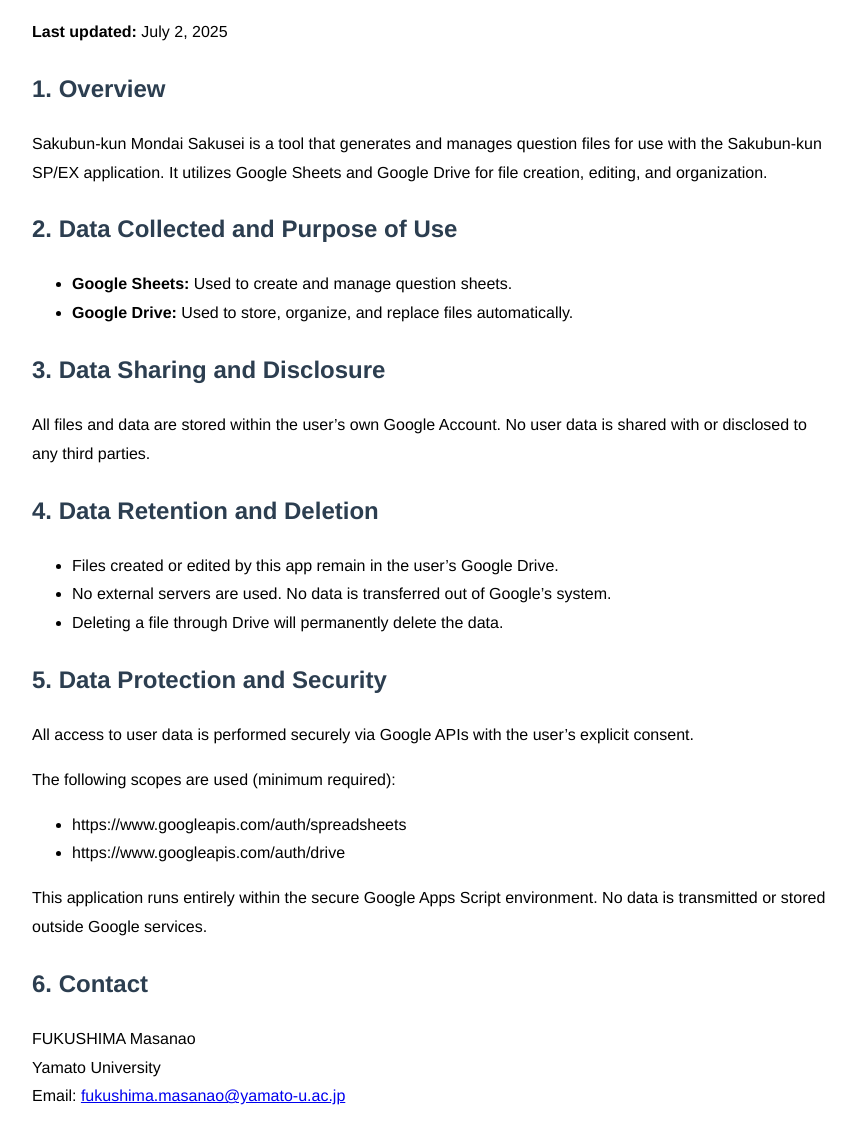
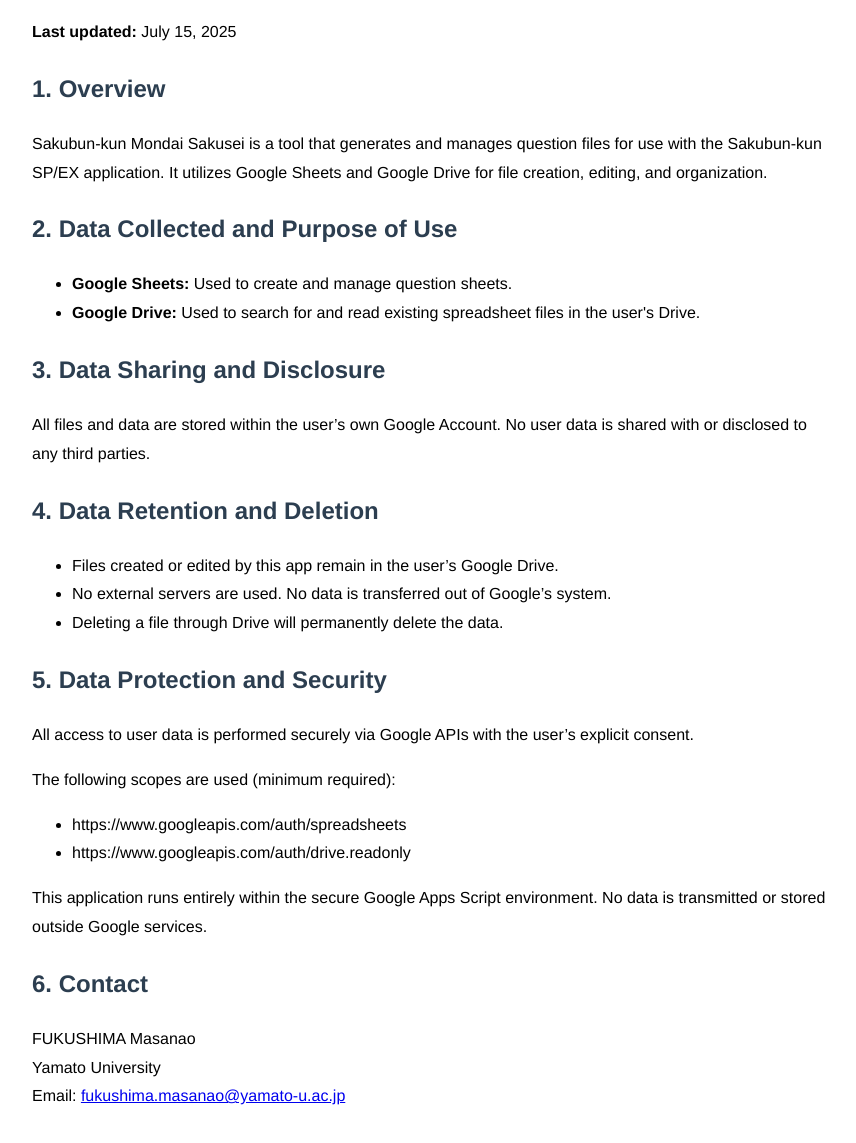
Before and after one commit to kumassan15/sakubun-kunhp, a plain HTML site: page privacy-setting.html in a window 1280 px wide. Shown: the part 101-1244 px from the top of the page, without its empty margins (8-864 px from the left). Drawn offline with Linux system fonts and the light colour scheme.

Commit message:
Add files via upload

```diff
--- a/privacy-setting.html
+++ b/privacy-setting.html
@@ -19,7 +19,7 @@
 <body>
 
   <h1>Privacy Policy – Sakubun-kun Mondai Sakusei</h1>
-  <p><strong>Last updated:</strong> July 2, 2025</p>
+  <p><strong>Last updated:</strong> July 15, 2025</p>
 
   <h2>1. Overview</h2>
   <p>
@@ -29,7 +29,7 @@
   <h2>2. Data Collected and Purpose of Use</h2>
   <ul>
     <li><strong>Google Sheets:</strong> Used to create and manage question sheets.</li>
-    <li><strong>Google Drive:</strong> Used to store, organize, and replace files automatically.</li>
+    <li><strong>Google Drive:</strong> Used to search for and read existing spreadsheet files in the user's Drive.</li>
   </ul>
 
   <h2>3. Data Sharing and Disclosure</h2>
@@ -54,7 +54,7 @@
   </p>
   <ul>
     <li>https://www.googleapis.com/auth/spreadsheets</li>
-    <li>https://www.googleapis.com/auth/drive</li>
+    <li>https://www.googleapis.com/auth/drive.readonly</li>
   </ul>
   <p>
     This application runs entirely within the secure Google Apps Script environment.
```
Also changed, not shown: privacy-setting_JP.html (+2 -2 lines).
